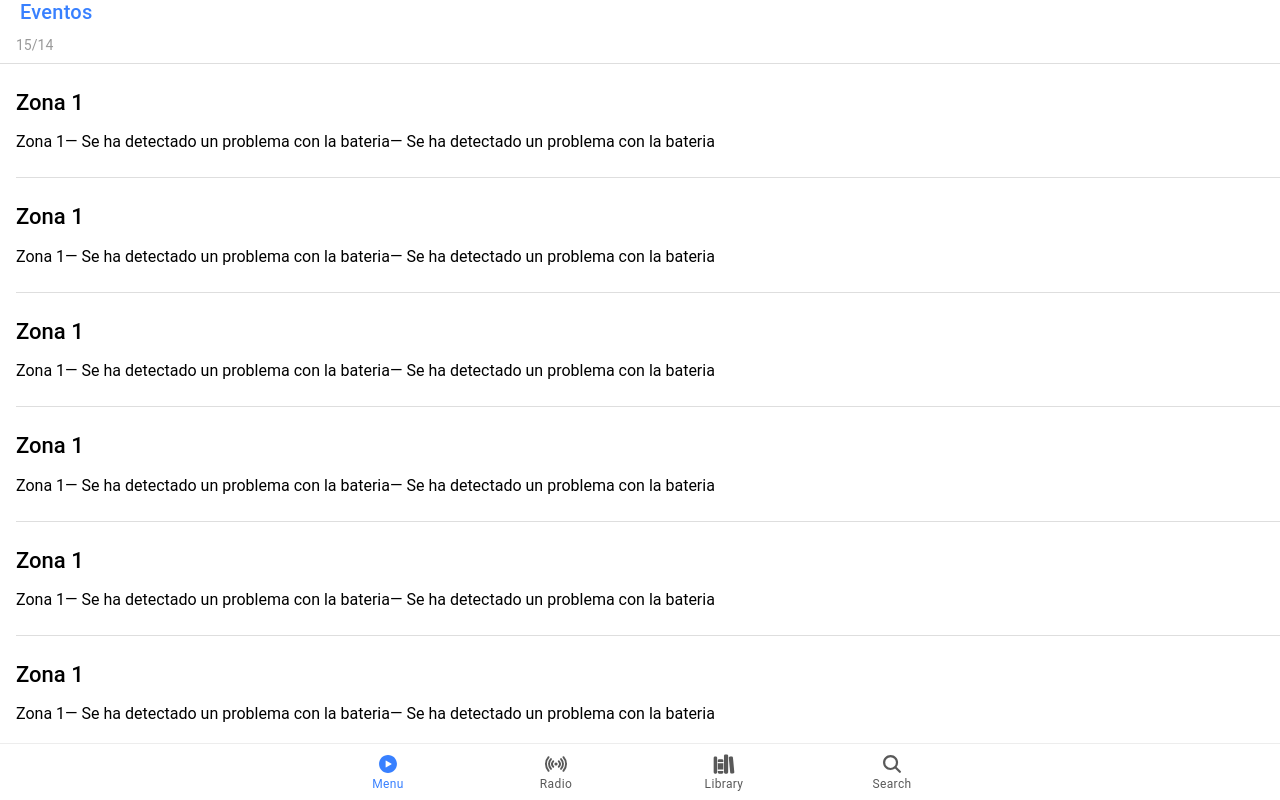
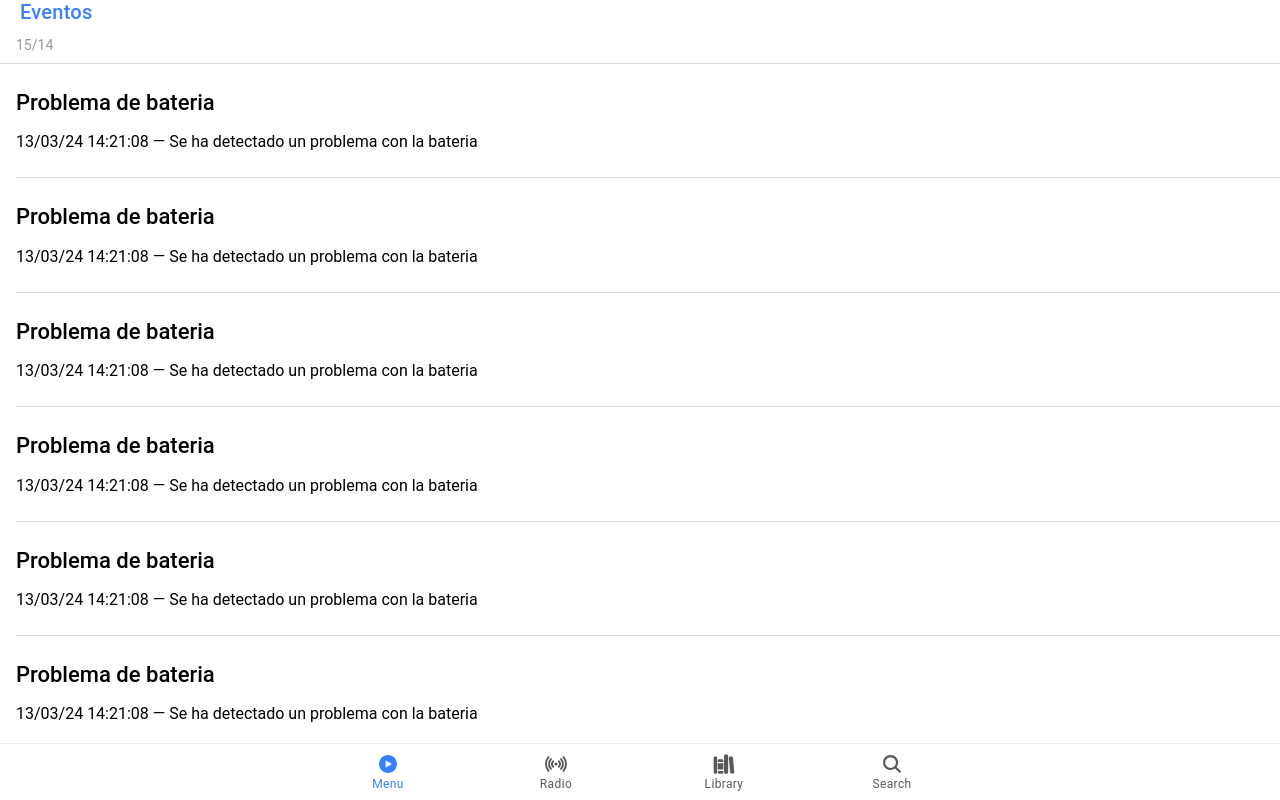
Before and after one commit to Vinici0/ionic-sc, a React (Vite) app: page /home/event in a window 1280 px wide. Built offline with nearby package versions, Linux system fonts and the light colour scheme.

Commit message:
Documentación del ChatBot de Whatsapp

```diff
--- a/src/pages/home/components/EventListItem.tsx
+++ b/src/pages/home/components/EventListItem.tsx
@@ -19,17 +19,17 @@ export const EventListItem: React.FC<EventDetailObjectProps> = (
 ) => {
   const { eventDetailProps } = eventDetailObjectProps;
   return (
-    <IonItemSliding>
+    <IonItemSliding color="light">
       <IonItem routerLink={`/tabs/schedule/${eventDetailProps.id}`}>
         <IonLabel>
-          <h3>{eventDetailProps.zone}</h3>
+          <h3>{eventDetailProps.event}</h3>
           <p>
-            {eventDetailProps.zone}&mdash;&nbsp;
-            {eventDetailProps.description}&mdash;&nbsp;
+            {eventDetailProps.date} &mdash;&nbsp;
             {eventDetailProps.description}
           </p>
         </IonLabel>
       </IonItem>
+
       <IonItemOptions>
         <IonItemOption color="favorite">Favorite</IonItemOption>
       </IonItemOptions>
```
Also changed, not shown: src/pages/home/components/EventDetail.tsx (+10 -8 lines), src/pages/home/components/index.ts (+4 -5 lines).
